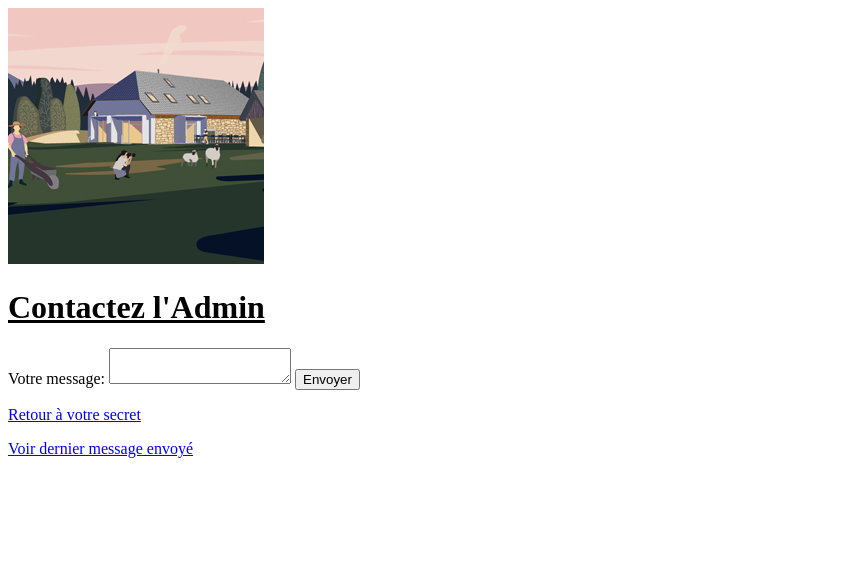
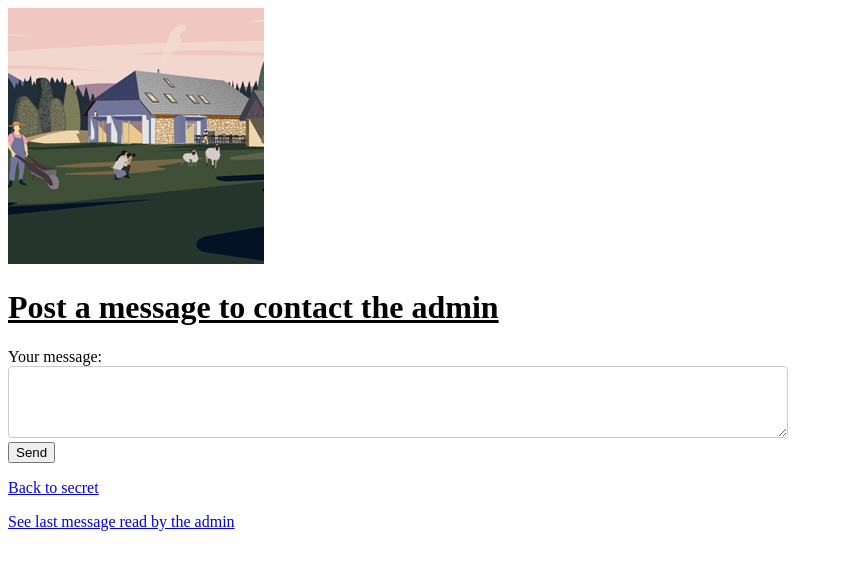
Before and after one commit to gituber33/my_public_repo, a Flask app: page /contact in a window 1280 px wide. Shown: the top 570 px of the page, without its empty margins (0-843 px from the left). Run offline with Flask 2, Linux system fonts and the light colour scheme; the visitor is signed in with stand-in values (Sample User, id 1).

Commit message:
Correction english my friend

```diff
--- a/app/routes.py
+++ b/app/routes.py
@@ -48,7 +48,7 @@ def login():
             session['username'] = username
             return redirect(url_for('secret'))
         else:
-            flash('Nom d’utilisateur ou mot de passe incorrect.', 'danger')
+            flash('Incorrect password or username.', 'danger')
 
     return render_template('login.html')  # Affiche le formulaire de connexion
 
@@ -62,10 +62,10 @@ def register():
             users[username] = password  # Ajoute l'utilisateur
             secret = secrets.token_hex(16)
             secrets_bdd[username] = secret
-            flash('Inscription réussie ! Vous pouvez vous connecter.', 'success')
+            flash('Inscription successful. You can now login.', 'success')
             return redirect(url_for('login'))
         else:
-            flash('Nom d’utilisateur déjà pris.', 'danger')
+            flash('Username already register', 'danger')
 
     return render_template('register.html')  # Affiche le formulaire d'enregistrement
 
@@ -101,7 +101,7 @@ def contact():
 @app.route('/logout', methods=['GET', 'POST'])
 def logout():
     session.clear()  # Efface la session de l'utilisateur
-    flash('Vous avez été déconnecté avec succès.', 'success')  # Affiche un message de succès
+    flash('Successfully disconnected.', 'success')  # Affiche un message de succès
     return redirect(url_for('home'))  # Redirige vers la page d'accueil
 
 #Fonction pour le bot_admin
--- a/app/static/style.css
+++ b/app/static/style.css
@@ -1,25 +1,11 @@
 h1 {
     text-decoration: underline;
 }
-.cache-status {
-    background-color: #f0f0f0;
+textarea {
+    width: 60%;
+    height: 50px;
+    font-size: 16px;
     padding: 10px;
-    margin: 10px 0;
     border: 1px solid #ccc;
-    font-size: 14px;
+    border-radius: 4px;
 }
-
-.cache-hit {
-    background-color: #d4edda;
-    color: green;
-}
-
-.cache-miss {
-    background-color: #f8d7da;
-    color: red;
-}
-
-.cache-expired {
-    background-color: #fff3cd;
-    color: orange;
-}
--- a/app/templates/contact.html
+++ b/app/templates/contact.html
@@ -1,6 +1,6 @@
 <!-- templates/contact.html -->
 <!DOCTYPE html>
-<html lang="fr">
+<html lang="eng">
 <head>
     <meta charset="UTF-8">
     <title>Contact Admin</title>
@@ -14,11 +14,11 @@
         </div>
         <div id="cache-status"></div>
     </div>
-    <h1>Contactez l'Admin</h1>
+    <h1>Post a message to contact the admin</h1>
     <form method="POST">
-        <label for="message">Votre message:</label>
-        <textarea id="message" name="message" required></textarea>
-        <button type="submit">Envoyer</button>
+        <label for="message">Your message:</label><br>
+        <textarea id="message" name="message" required></textarea><br>
+        <button type="submit">Send</button>
     </form>
 {% with messages = get_flashed_messages(with_categories=true) %}
     {% if messages %}
@@ -27,8 +27,8 @@
         </ul>
     {% endif %}
 {% endwith %}
-    <p><a href="{{ url_for('secret') }}">Retour à votre secret</a></p>
-    <p><a href="{{ url_for('get_latest_message') }}">Voir dernier message envoyé</a></p>
+    <p><a href="{{ url_for('secret') }}">Back to secret</a></p>
+    <p><a href="{{ url_for('get_latest_message') }}">See last message read by the admin</a></p>
     <script> src="{{url_for('static', filename='script.js')}}"</script>
 </body>
 </html>
```
Also changed, not shown: app/templates/login.html (+7 -7 lines), app/templates/register.html (+7 -7 lines), app/templates/secret.html (+5 -5 lines).
